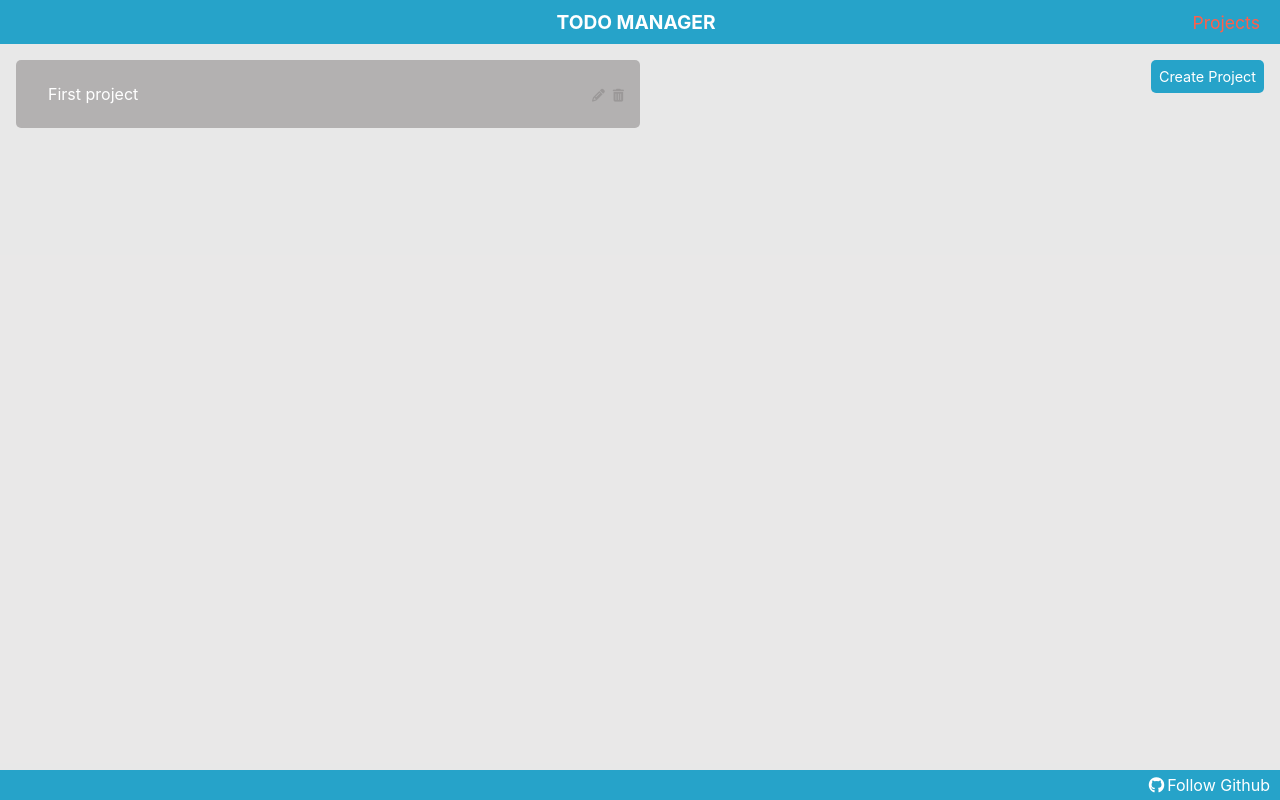
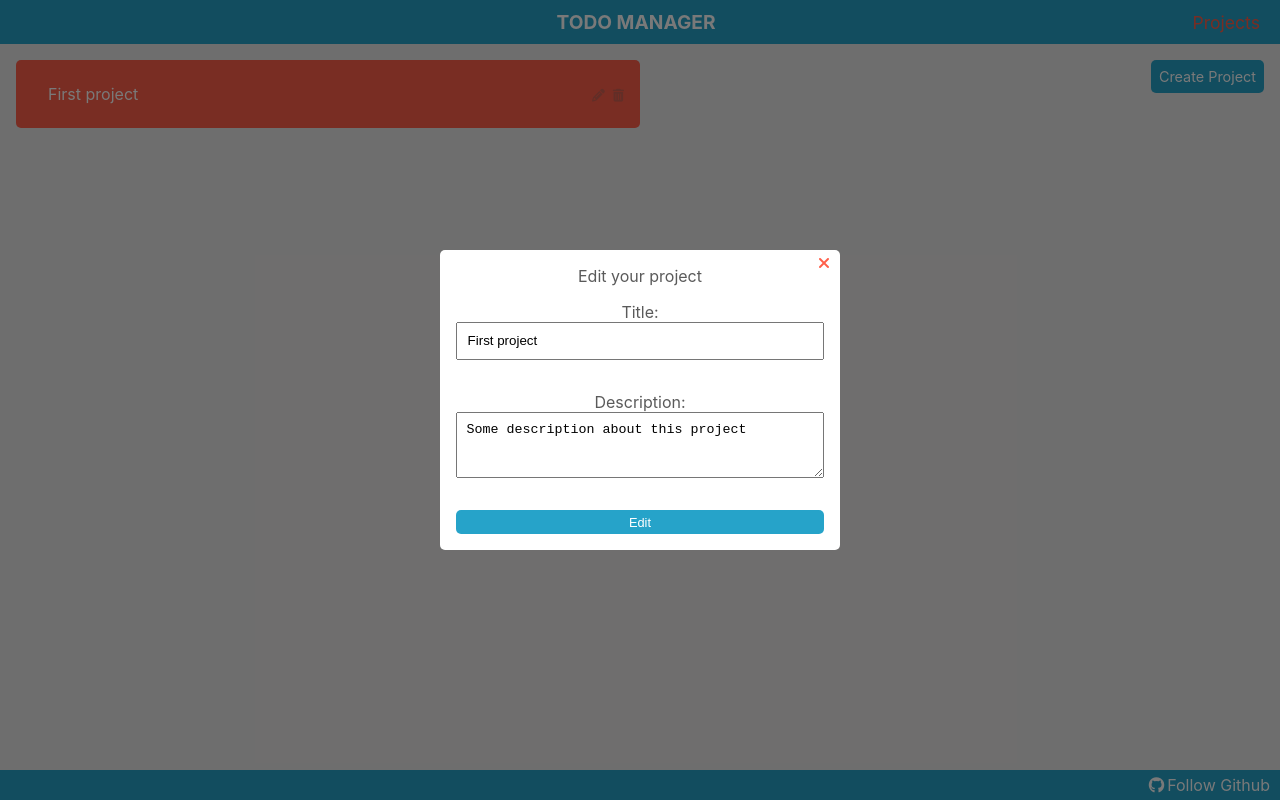
Before and after one commit to mrJozhkinKot/todo-manager-app, a React (Create React App) app: page / in a window 1280 px wide. Both pictures are taken after a click on the icon 598 px from the left and 96 px from the top of the page. Built offline with nearby package versions, Linux system fonts and the light colour scheme.

Commit message:
feat: add edit project and operation with dates

```diff
--- a/package.json
+++ b/package.json
@@ -11,6 +11,7 @@
     "@types/react": "^18.0.25",
     "@types/react-dom": "^18.0.9",
     "eslint-plugin-html": "^7.1.0",
+    "moment": "^2.29.4",
     "react": "^18.2.0",
     "react-dom": "^18.2.0",
     "react-redux": "^8.0.5",
--- a/src/App.css
+++ b/src/App.css
@@ -170,6 +170,7 @@ a {
   display: flex;
   flex-direction: column;
   align-self: flex-start;
+  text-align: start;
   font-size: 0.8rem;
   margin-top: 1rem;
 }
--- a/src/components/modals/Modal.tsx
+++ b/src/components/modals/Modal.tsx
@@ -1,21 +1,29 @@
 import React, { useState } from 'react';
 import { useDispatch } from 'react-redux';
+import { ProjectInterface } from '../../utils/interfaces';
 import { ManagerActionType } from '../../utils/reducerTypes';
 
 interface ModalProps {
  modal: {
   text: string;
+  buttonValue: string;
  };
- onCreate: (value: string) => void;
+ project?: ProjectInterface;
+ onCreate: (valueTitle: string, valueDescription: string) => void;
 }
 
-const Modal: React.FC<ModalProps> = ({ modal, onCreate }) => {
+const Modal: React.FC<ModalProps> = ({ modal, project, onCreate }) => {
  const dispatch = useDispatch();
- const [value, setValue] = useState<string>('');
+ const [valueTitle, setValueTitle] = useState<string>(project?.title || '');
+ const [valueDescription, setValueDescription] = useState<string>(project?.description || '');
 
  const closeModal = () => {
   dispatch({
    type: ManagerActionType.TOGGLE_IS_MODAL,
+   payload: false,
+  });
+  dispatch({
+   type: ManagerActionType.TOGGLE_IS_MODAL_EDIT,
    payload: false,
   });
  };
@@ -24,28 +32,38 @@ const Modal: React.FC<ModalProps> = ({ modal, onCreate }) => {
   <div className="modal">
    <div className="modal_content">
     <div>{modal.text}</div>
-    <i className="fas fa-times modal_button-close" onClick={closeModal}>
-     X
-    </i>
+    <i className="fas fa-times modal_button-close" onClick={closeModal} />
     <form
      className="modal_form"
      onSubmit={(e: React.FormEvent<HTMLFormElement>) => {
       e.preventDefault();
-      onCreate(value);
+      onCreate(valueTitle, valueDescription);
       closeModal();
      }}
     >
+     <label htmlFor="title">Title:</label>
      <input
+      id="title"
       type="text"
       className="modal_input"
-      value={value}
-      onChange={(e: React.FormEvent<HTMLInputElement>) => setValue(e.currentTarget.value)}
-     ></input>
+      value={valueTitle}
+      onChange={(e: React.FormEvent<HTMLInputElement>) => setValueTitle(e.currentTarget.value)}
+     />
+     <label htmlFor="description">Description:</label>
+     <textarea
+      id="description"
+      rows={3}
+      value={valueDescription}
+      className="modal_input"
+      onChange={(e: React.FormEvent<HTMLTextAreaElement>) =>
+       setValueDescription(e.currentTarget.value)
+      }
+     />
      <input
       type="submit"
       className="modal_button-create"
-      value="Create"
-      disabled={value ? false : true}
+      value={modal.buttonValue}
+      disabled={valueTitle ? false : true}
      />
     </form>
    </div>
--- a/src/components/pages/ProjectManager.tsx
+++ b/src/components/pages/ProjectManager.tsx
@@ -16,12 +16,13 @@ const Projects = () => {
    payload: true,
   });
  };
- const createProject = (value: string) => {
+ const createProject = (valueTitle: string, valueDescription: string) => {
   dispatch({
    type: ManagerActionType.CREATE_NEW_PROJECT,
    payload: {
     id: uuidv4(),
-    title: value,
+    title: valueTitle,
+    description: valueDescription,
     columns: [
      { id: 'queue', title: 'Queue', tasks: [] },
      { id: 'development', title: 'Development', tasks: [] },
@@ -32,7 +33,12 @@ const Projects = () => {
  };
  return (
   <div className="projects">
-   {isModal && <Modal modal={{ text: 'Create New Project!' }} onCreate={createProject} />}
+   {isModal && (
+    <Modal
+     modal={{ text: 'Create New Project!', buttonValue: 'Create' }}
+     onCreate={createProject}
+    />
+   )}
    <div className="projects_wrapper">
     {projects.map((project) => (
      <Project key={project.id} project={project} />
--- a/src/components/tasks/Column.tsx
+++ b/src/components/tasks/Column.tsx
@@ -1,5 +1,5 @@
 import React from 'react';
-import { ColumnInterface, TaskInterface } from '../../utils/interfaces';
+import { ColumnInterface, TaskInterface, StatusListInterface } from '../../utils/interfaces';
 import TaskList from './TaskList';
 import { v4 as uuidv4 } from 'uuid';
 import { useDispatch } from 'react-redux';
@@ -7,6 +7,7 @@ import { ManagerActionType } from '../../utils/reducerTypes';
 import Modal from '../modals/Modal';
 import { useTypedSelector } from '../../hooks/useTypedSelector';
 import { useParams } from 'react-router-dom';
+import moment from 'moment';
 
 interface ColumnProps {
  column: ColumnInterface;
@@ -17,6 +18,11 @@ const Column: React.FC<ColumnProps> = ({ column, tasks }) => {
  const dispatch = useDispatch();
  const { id } = useParams();
  const { isModal, currentColumnId } = useTypedSelector((state) => state.manager);
+ const statusList: StatusListInterface = {
+  queue: 'at the waiting list',
+  development: 'in progress',
+  done: 'done',
+ };
 
  const setCurrentColumnId = () => {
   dispatch({
@@ -30,7 +36,7 @@ const Column: React.FC<ColumnProps> = ({ column, tasks }) => {
    payload: true,
   });
  };
- const addNewTaskToThisColumn = (value: string) => {
+ const addNewTaskToThisColumn = (valueTitle: string, valueDescription: string) => {
   dispatch({
    type: ManagerActionType.ADD_NEW_TASK,
    payload: {
@@ -39,12 +45,12 @@ const Column: React.FC<ColumnProps> = ({ column, tasks }) => {
      {
       id: uuidv4(),
       number: 8,
-      title: value,
-      description: '',
-      dateCreate: '',
+      title: valueTitle,
+      description: valueDescription,
+      dateCreate: moment().format('LLL'),
       timeInProgress: '',
-      priority: '',
-      status: 'on progress',
+      priority: 'middle',
+      status: 'in proccess',
       comments: [],
       columnID: column.id,
      },
@@ -59,7 +65,10 @@ const Column: React.FC<ColumnProps> = ({ column, tasks }) => {
   <div className="tasks_column">
    <div className="tasks_column-title">{column.title}</div>
    {isModal && currentColumnId === column.id && (
-    <Modal modal={{ text: 'Create New Task' }} onCreate={addNewTaskToThisColumn} />
+    <Modal
+     modal={{ text: 'Create New Task', buttonValue: 'Create' }}
+     onCreate={addNewTaskToThisColumn}
+    />
    )}
    {tasks && <TaskList tasks={tasks} />}
    <div
--- a/src/components/tasks/Project.tsx
+++ b/src/components/tasks/Project.tsx
@@ -1,8 +1,10 @@
 import React from 'react';
 import { useDispatch } from 'react-redux';
 import { Link } from 'react-router-dom';
+import { useTypedSelector } from '../../hooks/useTypedSelector';
 import { ProjectInterface } from '../../utils/interfaces';
 import { ManagerActionType } from '../../utils/reducerTypes';
+import Modal from '../modals/Modal';
 
 interface ProjectProps {
  project: ProjectInterface;
@@ -10,19 +12,43 @@ interface ProjectProps {
 
 const Project: React.FC<ProjectProps> = ({ project }) => {
  const dispatch = useDispatch();
+ const { isModalEdit, currentProjectId } = useTypedSelector((state) => state.manager);
+ const openModal = () => {
+  dispatch({ type: ManagerActionType.SET_PROJECT_ID, payload: project.id });
+  dispatch({
+   type: ManagerActionType.TOGGLE_IS_MODAL_EDIT,
+   payload: true,
+  });
+ };
  const deleteProject = () => {
   dispatch({
    type: ManagerActionType.DELETE_PROJECT,
    payload: project.id,
   });
  };
+ const editProject = (valueTitle: string, valueDescription: string) => {
+  dispatch({
+   type: ManagerActionType.EDIT_PROJECT,
+   payload: {
+    project: { ...project, title: valueTitle, description: valueDescription },
+    projectID: project.id,
+   },
+  });
+ };
  return (
   <div className="projects_project">
+   {currentProjectId === project.id && isModalEdit && (
+    <Modal
+     modal={{ text: 'Edit your project', buttonValue: 'Edit' }}
+     project={project}
+     onCreate={editProject}
+    />
+   )}
    <Link to={`/${project.id}`}>
     <div className="projects_project-title">{project.title}</div>
    </Link>
    <div className="projects_project-icons">
-    <i className="fas fa-pencil-alt tasks_task-icon"></i>
+    <i className="fas fa-pencil-alt tasks_task-icon" onClick={openModal}></i>
     <i className="fas fa-trash-alt tasks_task-icon" onClick={deleteProject}></i>
    </div>
   </div>
--- a/src/components/tasks/Task.tsx
+++ b/src/components/tasks/Task.tsx
@@ -28,7 +28,6 @@ const Task: React.FC<TaskProps> = ({ task }) => {
  };
 
  const editTask = (taskChanged: TaskInterface) => {
-  console.log('change it!');
   dispatch({
    type: ManagerActionType.EDIT_TASK,
    payload: { task: taskChanged, projectID: id, colID: task.columnID, taskID: task.id },
@@ -42,7 +41,7 @@ const Task: React.FC<TaskProps> = ({ task }) => {
      {task.title}
     </div>
     <div className="tasks_task-icons">
-     <i className="fas fa-pencil-alt tasks_task-icon"></i>
+     <i className="fas fa-pencil-alt tasks_task-icon" onClick={openModal}></i>
      <i className="fas fa-trash-alt tasks_task-icon" onClick={() => deleteTaskFromThisColumn()}></i>
     </div>
    </div>
--- a/src/store/reducers/managerReducer.tsx
+++ b/src/store/reducers/managerReducer.tsx
@@ -5,6 +5,7 @@ const initialState: ManagerState = {
   {
    id: '1',
    title: 'First project',
+   description: 'Some description about this project',
    columns: [
     {
      id: 'queue',
@@ -17,9 +18,9 @@ const initialState: ManagerState = {
        description:
         'this task about something very important, this task about something very important, this task about something very important this task about something very important ',
        dateCreate: '01.12.22',
-       timeInProgress: '1day',
+       timeInProcess: '1day',
        priority: 'low',
-       status: 'on progress',
+       status: 'on process',
        comments: [],
        columnID: 'queue',
       },
@@ -29,7 +30,7 @@ const initialState: ManagerState = {
        title: 'change something',
        description: '',
        dateCreate: '',
-       timeInProgress: '',
+       timeInProcess: '',
        priority: '',
        status: 'on progress',
        comments: [],
@@ -48,7 +49,7 @@ const initialState: ManagerState = {
        title: 'make dinner',
        description: '',
        dateCreate: '',
-       timeInProgress: '',
+       timeInProcess: '',
        priority: '',
        status: 'on progress',
        comments: [],
@@ -60,7 +61,7 @@ const initialState: ManagerState = {
        title: 'do homework',
        description: '',
        dateCreate: '',
-       timeInProgress: '',
+       timeInProcess: '',
        priority: '',
        status: 'on progress',
        comments: [],
@@ -73,6 +74,7 @@ const initialState: ManagerState = {
  ],
  isModal: false,
  isModalEdit: false,
+ currentProjectId: '',
  currentColumnId: '',
  currentTaskId: '',
 };
@@ -136,10 +138,25 @@ export const managerReducer = (state = initialState, action: ManagerAction): Man
     ...state,
     projects: [...state.projects, action.payload],
    };
+  case ManagerActionType.EDIT_PROJECT:
+   return {
+    ...state,
+    projects: state.projects.map((project) => {
+     if (action.payload.projectID === project.id) {
+      return { ...action.payload.project };
+     }
+     return project;
+    }),
+   };
   case ManagerActionType.DELETE_PROJECT:
    return {
     ...state,
     projects: state.projects.filter((project) => project.id !== action.payload),
+   };
+  case ManagerActionType.SET_PROJECT_ID:
+   return {
+    ...state,
+    currentProjectId: action.payload,
    };
   case ManagerActionType.SET_COLUMN_ID:
    return {
```
Also changed, not shown: src/components/modals/ModalEdit.tsx (+12 -2 lines), src/utils/interfaces.tsx (+8 -1 lines), src/utils/reducerTypes.tsx (+14 -0 lines), 1 other file (tests, documents, lock files or other folders).
